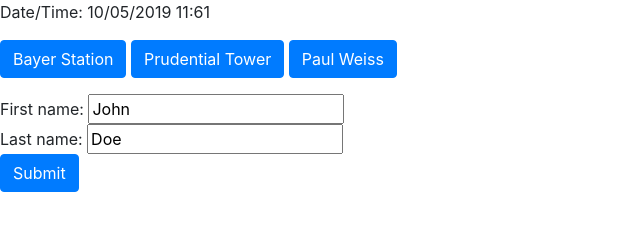
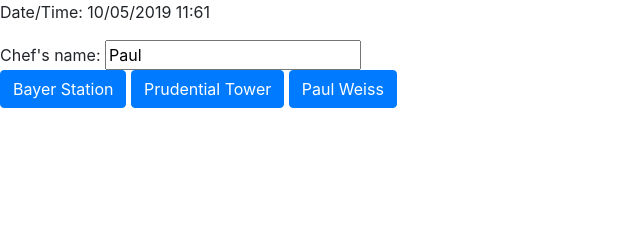
Before and after one commit to klhi3/k3.github.io, a plain HTML site: page ymt/index.html in a window 1280 px wide. Shown: the whole page, without its empty margins (0-640 px from the left). Drawn offline with nearby package versions, Linux system fonts and the light colour scheme.

Commit message:
Initial commit

```diff
--- a/ymt/index.html
+++ b/ymt/index.html
@@ -19,6 +19,17 @@
     var dt = new Date();
     document.getElementById("datetime").innerHTML = (("0"+(dt.getMonth()+1)).slice(-2)) +"/"+ (("0"+dt.getDate()).slice(-2)) +"/"+ (dt.getFullYear()) +" "+ (("0"+dt.getHours()+1).slice(-2)) +":"+ (("0"+dt.getMinutes()+1).slice(-2));
     </script>
+
+
+
+
+
+
+<form action="/action_page.php">
+  Chef's name: <input type="text" name="fname" value="Paul">
+  <!-- <input type="submit" value="Submit form"> -->
+  <!--<input class="btn btn-primary" type="submit" value="Submit">-->
+
 
 
 
@@ -44,14 +55,6 @@
   </div>
 </div>
 
-
-
-<form action="/action_page.php">
-  First name: <input type="text" name="fname" value="John"><br>
-  Last name: <input type="text" name="lname" value="Doe"><br>
-  <!-- <input type="submit" value="Submit form"> -->
-  <input class="btn btn-primary" type="submit" value="Submit">
-
 </form>
 
 </body>
```
